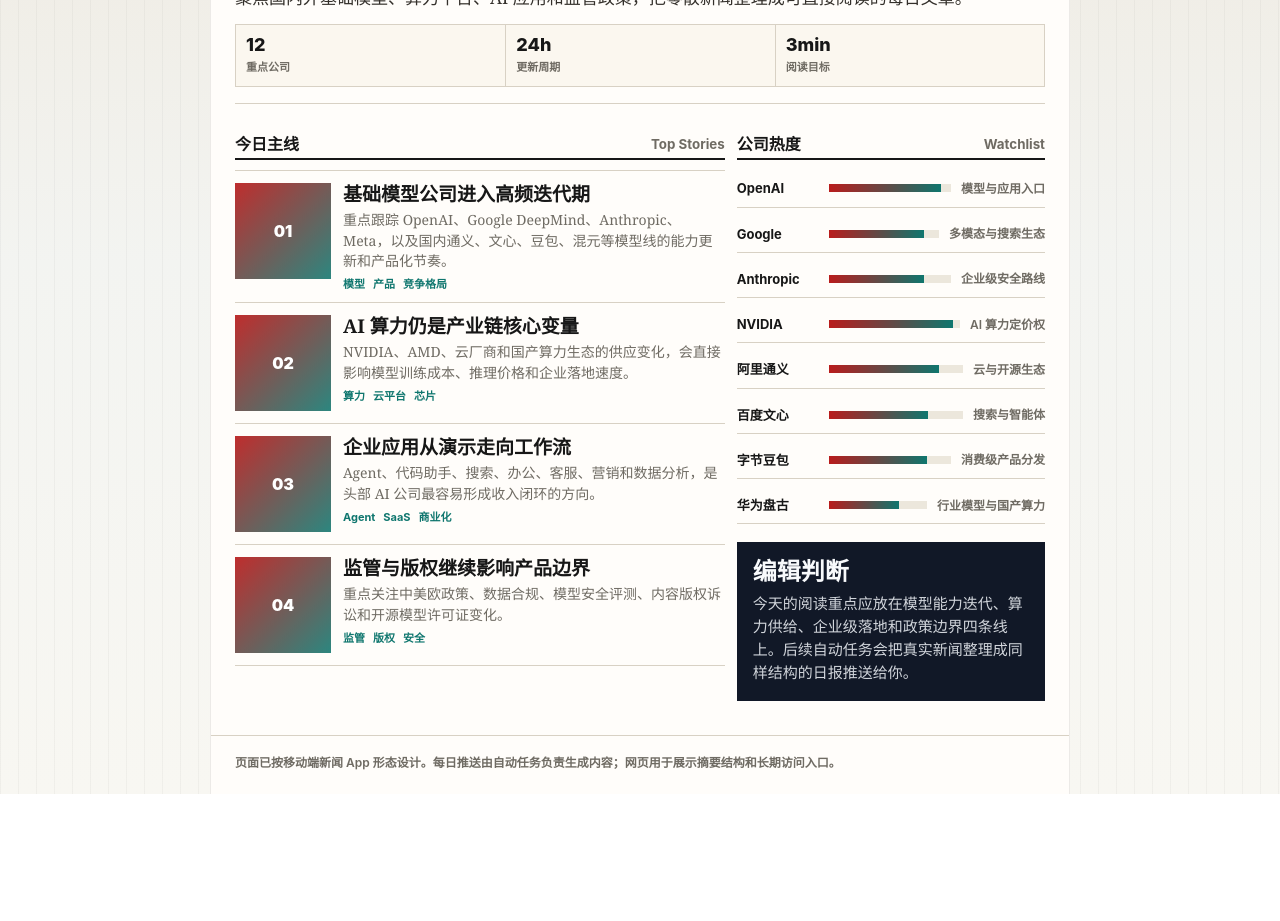
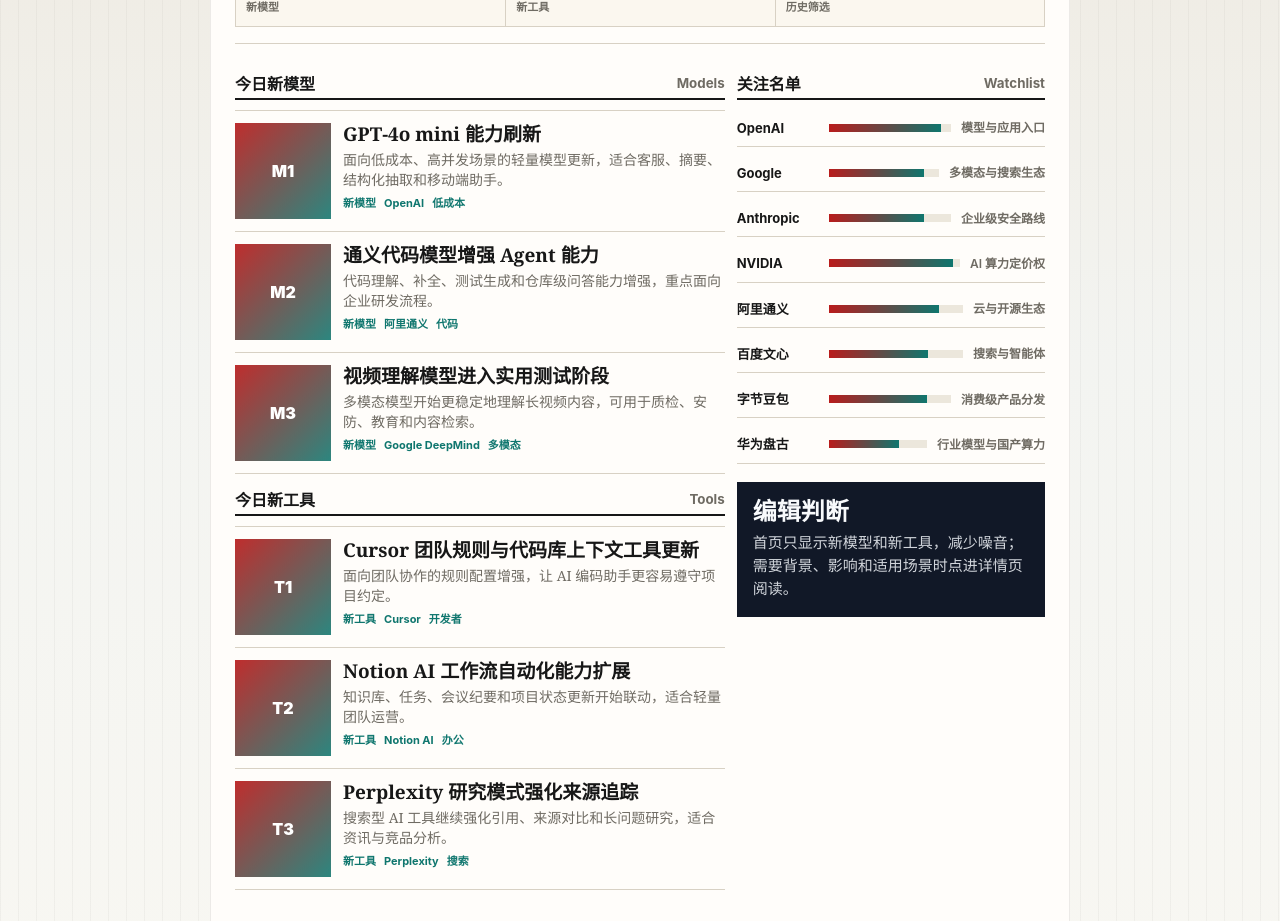
Before and after one commit to seth3838/ecClaw, a plain HTML site: page docs/index.html in a window 1280 px wide. Shown: the part 313-1234 px from the top of the page. Before the commit the page ends 1107 px from the top, so only its background shows below. Drawn offline with Linux system fonts and the light colour scheme.

Commit message:
feat: simplify overview for model and tool launches

```diff
--- a/docs/index.html
+++ b/docs/index.html
@@ -3,7 +3,7 @@
 <head>
   <meta charset="UTF-8" />
   <meta name="viewport" content="width=device-width, initial-scale=1.0, viewport-fit=cover" />
-  <title>AI Daily Brief</title>
+  <title>AI Launch Radar</title>
   <style>
     :root {
       --bg: #f3f4f1;
@@ -386,10 +386,10 @@
   <div class="shell">
     <header>
       <div class="masthead">
-        <div class="brand">AI Daily Brief</div>
+        <div class="brand">AI Launch Radar</div>
         <div class="date">
           <span id="today">Daily</span><br />
-          China + Global
+          Models + Tools
         </div>
       </div>
       <nav class="ticker" aria-label="company focus">
@@ -408,13 +408,13 @@
 
     <main>
       <section class="lead">
-        <span class="label">Daily Intelligence</span>
-        <h1>头部 AI 公司动态、模型进展与产业信号速读</h1>
-        <p class="deck">聚焦国内外基础模型、算力平台、AI 应用和监管政策，把零散新闻整理成可直接阅读的每日文章。</p>
+        <span class="label">Today's Launches</span>
+        <h1>今天出了什么新模型和工具</h1>
+        <p class="deck">只保留当天最值得看的发布：新模型、新工具、重要能力更新，以及它们能解决什么问题。</p>
         <div class="metric-strip" aria-label="daily metrics">
-          <div class="metric"><b>12</b><span>重点公司</span></div>
-          <div class="metric"><b>24h</b><span>更新周期</span></div>
-          <div class="metric"><b>3min</b><span>阅读目标</span></div>
+          <div class="metric"><b id="modelCount">0</b><span>新模型</span></div>
+          <div class="metric"><b id="toolCount">0</b><span>新工具</span></div>
+          <div class="metric"><b>7d</b><span>历史筛选</span></div>
         </div>
       </section>
 
@@ -422,22 +422,28 @@
         <div class="brief-grid">
         <section>
           <div class="section-title">
-            <span>今日主线</span>
-            <small>Top Stories</small>
+            <span>今日新模型</span>
+            <small>Models</small>
           </div>
-          <div class="story-list" id="stories"></div>
+          <div class="story-list" id="modelStories"></div>
+
+          <div class="section-title compact-title">
+            <span>今日新工具</span>
+            <small>Tools</small>
+          </div>
+          <div class="story-list" id="toolStories"></div>
         </section>
 
         <aside>
           <div class="section-title">
-            <span>公司热度</span>
+            <span>关注名单</span>
             <small>Watchlist</small>
           </div>
           <div class="company-board" id="companies"></div>
 
           <section class="analysis">
             <h2>编辑判断</h2>
-            <p id="editorNote">今天的阅读重点应放在模型能力迭代、算力供给、企业级落地和政策边界四条线上。后续自动任务会把真实新闻整理成同样结构的日报推送给你。</p>
+            <p id="editorNote">首页只显示新模型和新工具，减少噪音；需要背景、影响和适用场景时点进详情页阅读。</p>
           </section>
         </aside>
         </div>
@@ -447,67 +453,101 @@
     </main>
 
     <footer>
-      页面已按移动端新闻 App 形态设计。每日推送由自动任务负责生成内容；网页用于展示摘要结构和长期访问入口。
+      概览页聚焦当天新模型和工具。后续接入数据库后，可按日期查看一周内历史发布。
     </footer>
   </div>
 
   <script>
     const stories = [
       {
-        id: 'model-iteration',
-        mark: '01',
-        title: '基础模型公司进入高频迭代期',
-        summary: '重点跟踪 OpenAI、Google DeepMind、Anthropic、Meta，以及国内通义、文心、豆包、混元等模型线的能力更新和产品化节奏。',
-        meta: ['模型', '产品', '竞争格局'],
+        id: 'gpt-4o-mini-refresh',
+        type: 'model',
+        mark: 'M1',
+        title: 'GPT-4o mini 能力刷新',
+        summary: '面向低成本、高并发场景的轻量模型更新，适合客服、摘要、结构化抽取和移动端助手。',
+        meta: ['新模型', 'OpenAI', '低成本'],
         body: [
-          '基础模型公司的竞争正在从单点参数规模转向多维能力组合：多模态理解、长上下文、工具调用、推理效率、企业可控性和端侧部署能力同时成为评价标准。',
-          '海外头部公司更强调通用模型能力和平台入口，国内公司则更重视云服务、行业场景和消费级超级应用的结合。对用户来说，模型更新本身不再是唯一重点，更新后能否进入搜索、办公、开发、客服和内容生产工作流，才决定商业价值。',
-          '接下来需要重点观察模型能力提升是否伴随推理成本下降，以及新能力是否开放 API、企业管理控制台和可审计的安全能力。'
+          '这类轻量模型更新的关键价值不在于刷新最高能力上限，而在于把可用的多模态和文本处理能力压到更低的推理成本区间。',
+          '如果后续开放稳定 API 和批量推理价格，它会更适合客服、内容摘要、数据清洗、表单抽取和移动端助手这类高频场景。',
+          '需要继续观察的是上下文长度、中文能力、工具调用稳定性和企业级限流策略。'
         ],
-        takeaway: '高频迭代不是目的，真正的分水岭是能力是否进入稳定可用的产品和工作流。',
-        impact: ['OpenAI / Anthropic：关注企业级模型能力与安全边界。', 'Google / Meta：关注多模态、开源和生态分发。', '阿里 / 百度 / 字节 / 腾讯：关注云、搜索、办公和消费入口。']
+        takeaway: '适合关注成本敏感型 AI 应用，尤其是需要大量调用但不要求最强推理的产品。',
+        impact: ['开发者：可优先测试摘要、分类、抽取和客服场景。', '企业：关注 API 成本、稳定性和数据合规选项。', '竞品：轻量模型价格会继续压缩中小模型空间。']
       },
       {
-        id: 'ai-compute',
-        mark: '02',
-        title: 'AI 算力仍是产业链核心变量',
-        summary: 'NVIDIA、AMD、云厂商和国产算力生态的供应变化，会直接影响模型训练成本、推理价格和企业落地速度。',
-        meta: ['算力', '云平台', '芯片'],
+        id: 'qwen-coder-agent',
+        type: 'model',
+        mark: 'M2',
+        title: '通义代码模型增强 Agent 能力',
+        summary: '代码理解、补全、测试生成和仓库级问答能力增强，重点面向企业研发流程。',
+        meta: ['新模型', '阿里通义', '代码'],
         body: [
-          'AI 产业的短期瓶颈仍然集中在算力供给、芯片代际升级、集群网络和推理成本控制。模型公司发布新能力的速度，往往取决于底层 GPU/加速卡、云资源调度和模型压缩技术是否同步成熟。',
-          'NVIDIA 仍处于关键位置，但 AMD、云厂商自研芯片以及国产算力生态正在争取更多训练和推理份额。国内市场还需要同时处理供应链、软硬件适配、开发者生态和成本可控问题。',
-          '如果推理价格继续下降，AI 应用的试错门槛会明显降低；如果高端算力继续紧张，头部平台的集中度会进一步上升。'
+          '代码模型的竞争正在从单文件补全转向仓库级理解、自动测试、依赖分析和任务拆解。',
+          '国内企业使用代码助手时更关心私有化、权限边界、审计日志和与内部研发平台的集成。模型能力增强如果能进入 IDE、CI 和代码评审流程，会比单独聊天窗口更有价值。',
+          '后续需要观察它对大型仓库、中文注释、遗留系统和多语言项目的支持程度。'
         ],
-        takeaway: '算力不是背景变量，它决定模型能力释放速度、价格曲线和创业公司的生存空间。',
-        impact: ['NVIDIA：继续观察新一代芯片交付和云厂商采购节奏。', '云厂商：关注推理服务价格和企业合同增长。', '国产算力：关注生态适配、框架兼容和大客户落地。']
+        takeaway: '代码模型正在从“写几行代码”转向“参与研发流程”。',
+        impact: ['研发团队：适合测试单元测试生成和代码审查辅助。', '云厂商：可通过 IDE 与 DevOps 工具增强绑定。', '创业产品：需要避开纯补全功能同质化。']
       },
       {
-        id: 'enterprise-workflow',
-        mark: '03',
-        title: '企业应用从演示走向工作流',
-        summary: 'Agent、代码助手、搜索、办公、客服、营销和数据分析，是头部 AI 公司最容易形成收入闭环的方向。',
-        meta: ['Agent', 'SaaS', '商业化'],
+        id: 'deepmind-video-agent',
+        type: 'model',
+        mark: 'M3',
+        title: '视频理解模型进入实用测试阶段',
+        summary: '多模态模型开始更稳定地理解长视频内容，可用于质检、安防、教育和内容检索。',
+        meta: ['新模型', 'Google DeepMind', '多模态'],
         body: [
-          'AI 应用正在从演示型功能转向可重复使用的工作流。企业用户关心的不只是模型回答是否聪明，而是权限、数据隔离、日志审计、多人协作、系统集成和结果可追溯。',
-          'Agent 类产品的关键不是让模型自动做一切，而是让模型在明确权限和业务规则内完成检索、分析、生成、调用工具和交付结果。代码助手、客服、销售运营和数据分析是最容易形成闭环的场景。',
-          '判断一个 AI 应用是否真正进入商业化阶段，可以看它是否能嵌入已有系统，并让用户少切换页面、少复制粘贴、少人工校验。'
+          '视频理解能力的实用价值在于把原本需要人工观看的内容转成可检索、可总结、可触发工作流的数据。',
+          '如果模型能稳定处理长视频、时间轴定位和跨片段推理，它会影响内容平台、企业培训、工业质检和安防分析。',
+          '需要谨慎评估误报率、隐私合规和实时处理成本。'
         ],
-        takeaway: '企业 AI 的胜负手在于工作流深度，而不是单个聊天窗口的体验。',
-        impact: ['Microsoft / Google：关注办公套件和云服务绑定。', 'OpenAI / Anthropic：关注企业产品和 API 收入。', '国内厂商：关注政企、金融、制造和客服场景。']
+        takeaway: '视频理解是多模态模型从演示走向行业应用的重要方向。',
+        impact: ['内容平台：提升视频搜索和自动标签能力。', '企业客户：关注质检、培训和监控场景。', '监管侧：隐私和安全边界会更敏感。']
       },
       {
-        id: 'policy-copyright',
-        mark: '04',
-        title: '监管与版权继续影响产品边界',
-        summary: '重点关注中美欧政策、数据合规、模型安全评测、内容版权诉讼和开源模型许可证变化。',
-        meta: ['监管', '版权', '安全'],
+        id: 'cursor-team-rules',
+        type: 'tool',
+        mark: 'T1',
+        title: 'Cursor 团队规则与代码库上下文工具更新',
+        summary: '面向团队协作的规则配置增强，让 AI 编码助手更容易遵守项目约定。',
+        meta: ['新工具', 'Cursor', '开发者'],
         body: [
-          'AI 产品的能力边界越来越受政策、版权、数据来源和安全评测影响。模型公司需要在训练数据、生成内容、用户隐私和跨境服务之间做更清晰的合规设计。',
-          '海外市场的版权诉讼和欧盟监管会影响训练数据使用方式，国内市场则更强调备案、安全评估、内容治理和行业落地规范。',
-          '开源模型也不等于没有边界。许可证、商用限制、数据来源说明和模型安全责任，会影响企业是否敢把模型放入关键业务。'
+          'AI 编码工具真正进入团队后，最大问题通常不是会不会写代码，而是能不能稳定遵守项目结构、命名习惯、测试约定和安全边界。',
+          '团队规则和代码库上下文能力增强，可以减少重复说明，让助手更像团队成员而不是一次性脚本生成器。',
+          '这类工具的关键指标是误改率、上下文召回准确性和对大型仓库的延迟控制。'
         ],
-        takeaway: '监管不是单纯限制创新，它会重新定义哪些 AI 产品能规模化进入企业和公众场景。',
-        impact: ['模型公司：需要更完整的安全与合规披露。', '企业客户：采购时会更关注审计、私有化和数据边界。', '开源生态：许可证和责任划分会成为竞争因素。']
+        takeaway: 'AI 编程工具开始补团队工程化短板，而不是只展示生成速度。',
+        impact: ['工程团队：适合沉淀项目规则和 review 偏好。', '工具厂商：竞争点转向上下文管理和协作能力。', '安全团队：需要配置权限和敏感文件边界。']
+      },
+      {
+        id: 'notion-ai-workflow',
+        type: 'tool',
+        mark: 'T2',
+        title: 'Notion AI 工作流自动化能力扩展',
+        summary: '知识库、任务、会议纪要和项目状态更新开始联动，适合轻量团队运营。',
+        meta: ['新工具', 'Notion AI', '办公'],
+        body: [
+          '办公 AI 的重点正在从单次问答转向跨文档、任务和会议记录的持续协作。',
+          '如果工具能自动把会议内容转成任务、同步项目状态、生成周报并保留来源引用，会明显降低团队运营成本。',
+          '这类能力需要重点看权限控制、多人协作冲突和生成内容可追溯性。'
+        ],
+        takeaway: '办公 AI 的价值不在“写得漂亮”，而在减少信息搬运。',
+        impact: ['中小团队：适合项目管理和会议纪要自动化。', 'SaaS 厂商：AI 会变成工作流入口。', '企业客户：权限和审计仍是采购门槛。']
+      },
+      {
+        id: 'perplexity-research-mode',
+        type: 'tool',
+        mark: 'T3',
+        title: 'Perplexity 研究模式强化来源追踪',
+        summary: '搜索型 AI 工具继续强化引用、来源对比和长问题研究，适合资讯与竞品分析。',
+        meta: ['新工具', 'Perplexity', '搜索'],
+        body: [
+          '搜索型 AI 的核心壁垒是信息新鲜度、来源可信度和答案组织能力，而不是单纯生成文字。',
+          '研究模式如果能稳定做多来源交叉验证、时间线整理和观点差异对比，会很适合行业跟踪、竞品分析和投资研究。',
+          '仍需注意的是来源覆盖偏差、付费墙内容缺失和中文信息召回质量。'
+        ],
+        takeaway: 'AI 搜索正在成为资讯筛选层，适合先看结论再回到原始来源核验。',
+        impact: ['研究人员：适合做初筛和线索整理。', '媒体产品：会被迫提升结构化和引用体验。', '企业市场：需要更强的私有数据接入能力。']
       }
     ];
 
@@ -551,15 +591,15 @@
       detailView.innerHTML = `
         <a class="back" href="#home" aria-label="返回首页">← 返回日报</a>
         <section class="detail-hero">
-          <span class="label">${item.meta[0]}</span>
+          <span class="label">${item.type === 'model' ? 'New Model' : 'New Tool'}</span>
           <h1>${item.title}</h1>
-          <div class="byline">${item.mark} / AI Daily Brief / ${document.getElementById('today').textContent}</div>
+          <div class="byline">${item.mark} / AI Launch Radar / ${document.getElementById('today').textContent}</div>
         </section>
         <section class="article-body">
           <div class="takeaway-box">${item.takeaway}</div>
           ${item.body.map(paragraph => `<p>${paragraph}</p>`).join('')}
           <div class="section-title">
-            <span>影响观察</span>
+            <span>使用判断</span>
             <small>Impact</small>
           </div>
           <div class="detail-grid">
@@ -586,7 +626,8 @@
       renderHome();
     }
 
-    document.getElementById('stories').innerHTML = stories.map((item) => `
+    function renderStoryList(items) {
+      return items.map((item) => `
       <article class="story">
         <div class="thumb">${item.mark}</div>
         <div>
@@ -596,6 +637,14 @@
         </div>
       </article>
     `).join('');
+    }
+
+    const modelStories = stories.filter(item => item.type === 'model');
+    const toolStories = stories.filter(item => item.type === 'tool');
+    document.getElementById('modelCount').textContent = modelStories.length;
+    document.getElementById('toolCount').textContent = toolStories.length;
+    document.getElementById('modelStories').innerHTML = renderStoryList(modelStories);
+    document.getElementById('toolStories').innerHTML = renderStoryList(toolStories);
 
     document.getElementById('companies').innerHTML = companies.map(([name, score, note]) => `
       <div class="company">
```
Also changed, not shown: index.html (+108 -59 lines).
